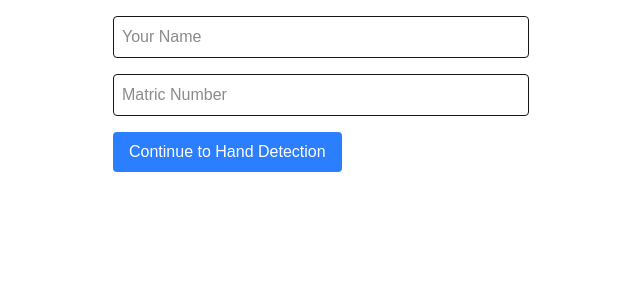
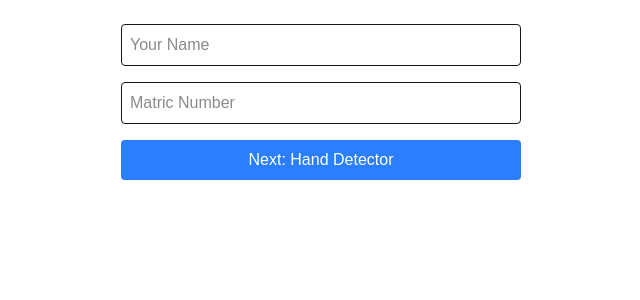
Before and after one commit to primyst/hand-detector, a Next.js app: page / in a window 1280 px wide. Shown: the top 300 px of the page, without its empty margins (319-959 px from the left). Built offline with nearby package versions, Linux system fonts and the light colour scheme; no server answers.

Commit message:
Update page.tsx

```diff
--- a/src/app/page.tsx
+++ b/src/app/page.tsx
@@ -1,37 +1,33 @@
 "use client";
+
 import { useState } from "react";
 import { useRouter } from "next/navigation";
-import { HandDetector } from "@/components/HandDetector";
+import HandDetector from "@/components/HandDetector";
+import { supabase } from "@/lib/supabaseClient";
 
-export default function Home() {
+export default function Page() {
   const [name, setName] = useState("");
   const [matricNumber, setMatricNumber] = useState("");
-  const [submitted, setSubmitted] = useState(false);
+  const [startDetection, setStartDetection] = useState(false);
   const router = useRouter();
 
-  const handleSubmit = (e: React.FormEvent) => {
-    e.preventDefault();
-    if (name.trim() && matricNumber.trim()) {
-      setSubmitted(true);
+  async function logAttendance(userIdentifier: string) {
+    const { error } = await supabase
+      .from("attendance")
+      .insert([{ user_identifier: userIdentifier }]);
+
+    if (error) {
+      console.error("Error saving attendance:", error.message);
+    } else {
+      console.log("Attendance saved successfully");
+      router.push("/success");
     }
-  };
-
-  const handleDetectionComplete = () => {
-    router.push("/success");
-  };
-
-  if (submitted) {
-    return (
-      <HandDetector
-        name={name}
-        matricNumber={matricNumber}
-        onComplete={handleDetectionComplete}
-      />
-    );
   }
 
   return (
-    <form onSubmit={handleSubmit} className="p-4 max-w-md mx-auto space-y-4">
+    <div className="p-6 max-w-md mx-auto">
+      {!startDetection ? (
+        <div className="space-y-4">
           <input
             type="text"
             placeholder="Your Name"
@@ -47,11 +43,19 @@ export default function Home() {
             className="w-full p-2 border rounded"
           />
           <button
-        type="submit"
-        className="px-4 py-2 bg-blue-500 text-white rounded"
+            onClick={() => setStartDetection(true)}
+            className="w-full bg-blue-500 text-white py-2 rounded"
           >
-        Continue to Hand Detection
+            Next: Hand Detector
           </button>
-    </form>
+        </div>
+      ) : (
+        <HandDetector
+          onHandDetected={() =>
+            logAttendance(`${name} - ${matricNumber}`)
+          }
+        />
+      )}
+    </div>
   );
 }
```
Lines whose indentation alone changed are shown as unchanged.
